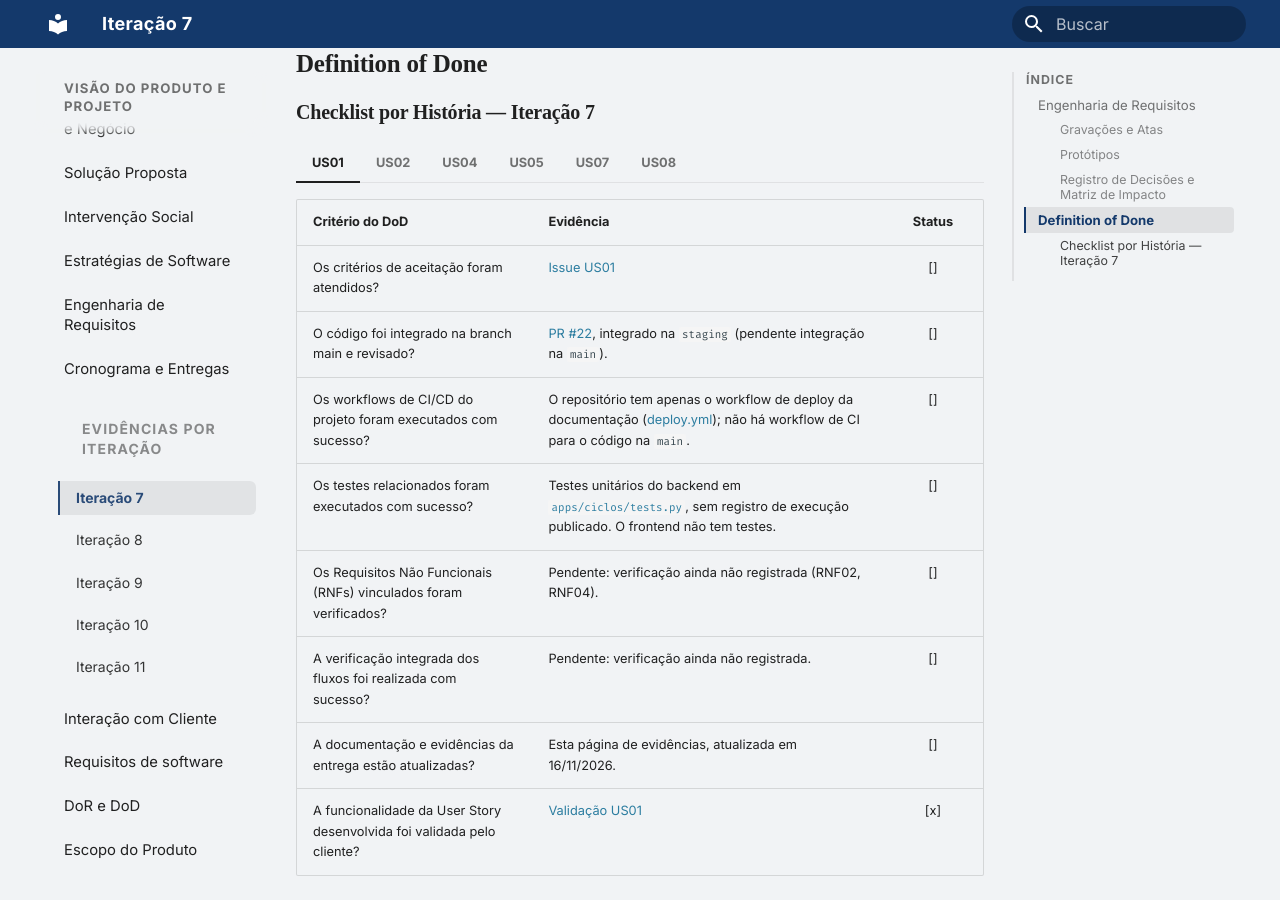
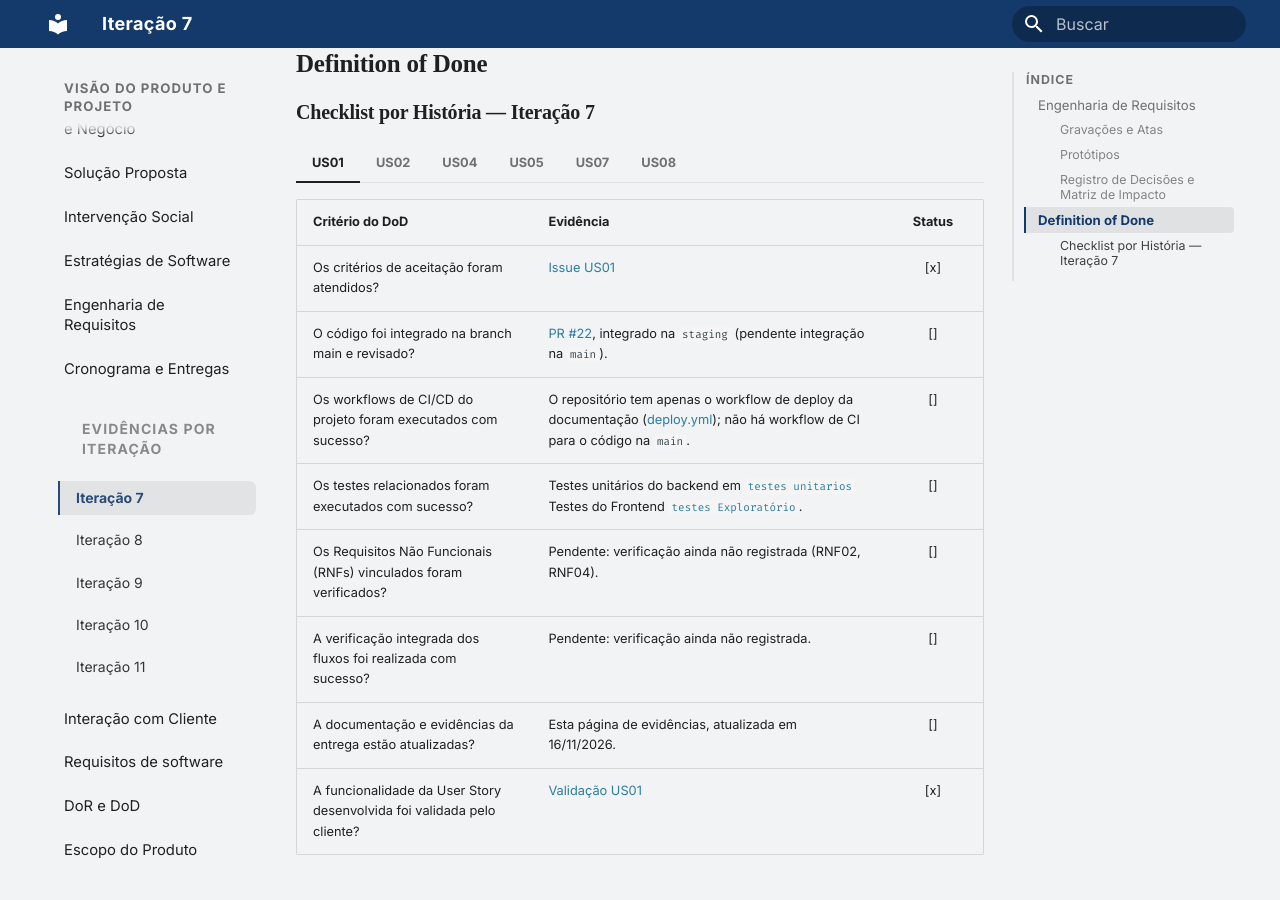
Before and after one commit to mdsreq-fga-unb/REQ-2026.2-T01-FutBoard, an MkDocs documentation site: the page built from docs/visao-produto/evidencias-ciclos/EV_C1.md, in a window 1280 px wide and 900 px high, scrolled down 3104 px. Built offline with MkDocs 1.6.1 and Material for MkDocs 9.7.7, drawn with Linux system fonts in a browser that asks for light colours.

Commit message:
docs: adicona evidencias dos testes da us01 na parte de evidencias

```diff
--- a/docs/visao-produto/evidencias-ciclos/EV_C1.md
+++ b/docs/visao-produto/evidencias-ciclos/EV_C1.md
@@ -98,10 +98,10 @@
 
     | Critério do DoD | Evidência | Status |
     | :--- | :--- | :---: |
-    | Os critérios de aceitação foram atendidos? | [Issue US01](https://github.com/mdsreq-fga-unb/REQ-2026.2-T01-FutBoard/issues/23) | [] |
+    | Os critérios de aceitação foram atendidos? | [Issue US01](https://github.com/mdsreq-fga-unb/REQ-2026.2-T01-FutBoard/issues/23) | [x] |
     | O código foi integrado na branch main e revisado? | [PR #22](https://github.com/mdsreq-fga-unb/REQ-2026.2-T01-FutBoard/pull/22), integrado na `staging` (pendente integração na `main`). | [] |
     | Os workflows de CI/CD do projeto foram executados com sucesso? | O repositório tem apenas o workflow de deploy da documentação ([deploy.yml](https://github.com/mdsreq-fga-unb/REQ-2026.2-T01-FutBoard/blob/main/.github/workflows/deploy.yml)); não há workflow de CI para o código na `main`. | [] |
-    | Os testes relacionados foram executados com sucesso? | Testes unitários do backend em [`apps/ciclos/tests.py`](https://github.com/mdsreq-fga-unb/REQ-2026.2-T01-FutBoard/blob/staging/backend/apps/ciclos/tests.py), sem registro de execução publicado. O frontend não tem testes. | [] |
+    | Os testes relacionados foram executados com sucesso? | Testes unitários do backend em [`testes unitarios`](https://github.com/mdsreq-fga-unb/REQ-2026.2-T01-FutBoard/issues/23#issuecomment-7116241276) Testes do Frontend [`testes Exploratório`](https://github.com/mdsreq-fga-unb/REQ-2026.2-T01-FutBoard/issues/23#issuecomment-7219972939). | [] |
     | Os Requisitos Não Funcionais (RNFs) vinculados foram verificados? | Pendente: verificação ainda não registrada (RNF02, RNF04). | [] |
     | A verificação integrada dos fluxos foi realizada com sucesso? | Pendente: verificação ainda não registrada. | [] |
     | A documentação e evidências da entrega estão atualizadas? | Esta página de evidências, atualizada em 16/11/2026. | [] |
```
